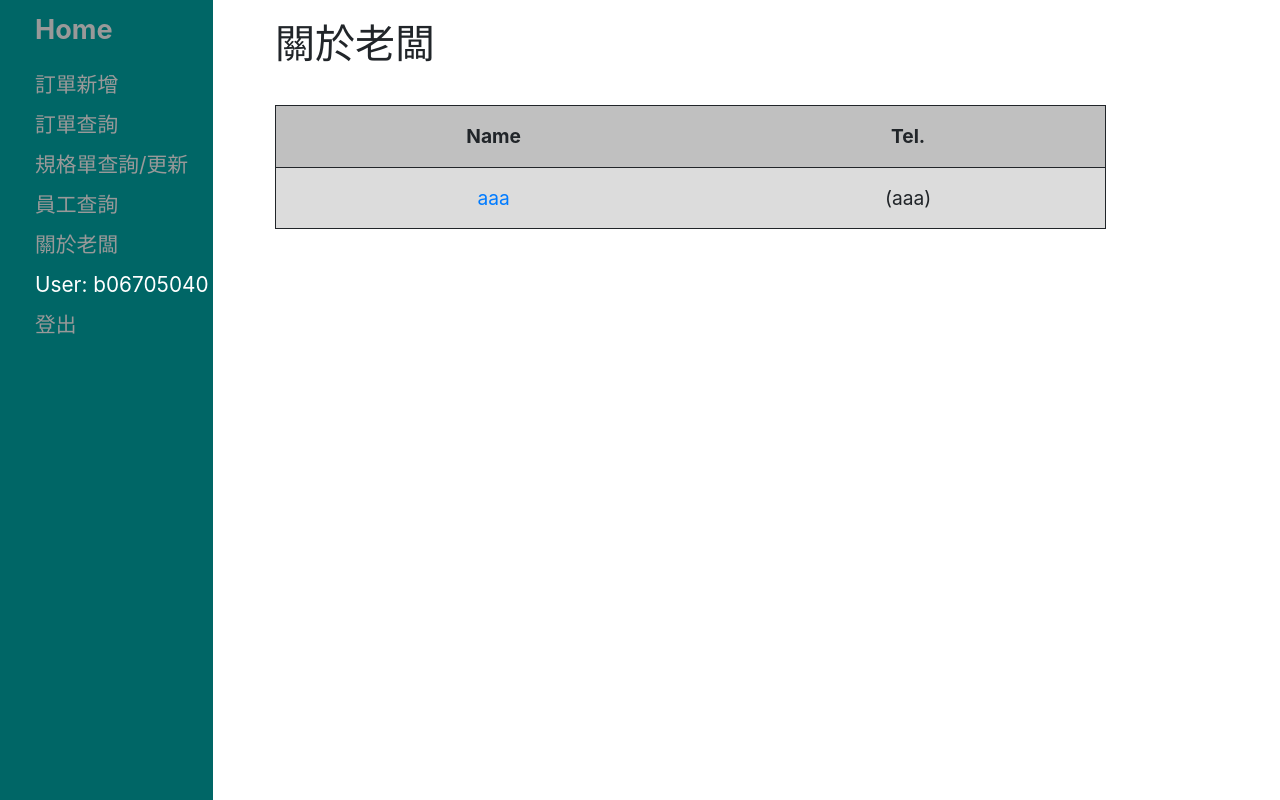
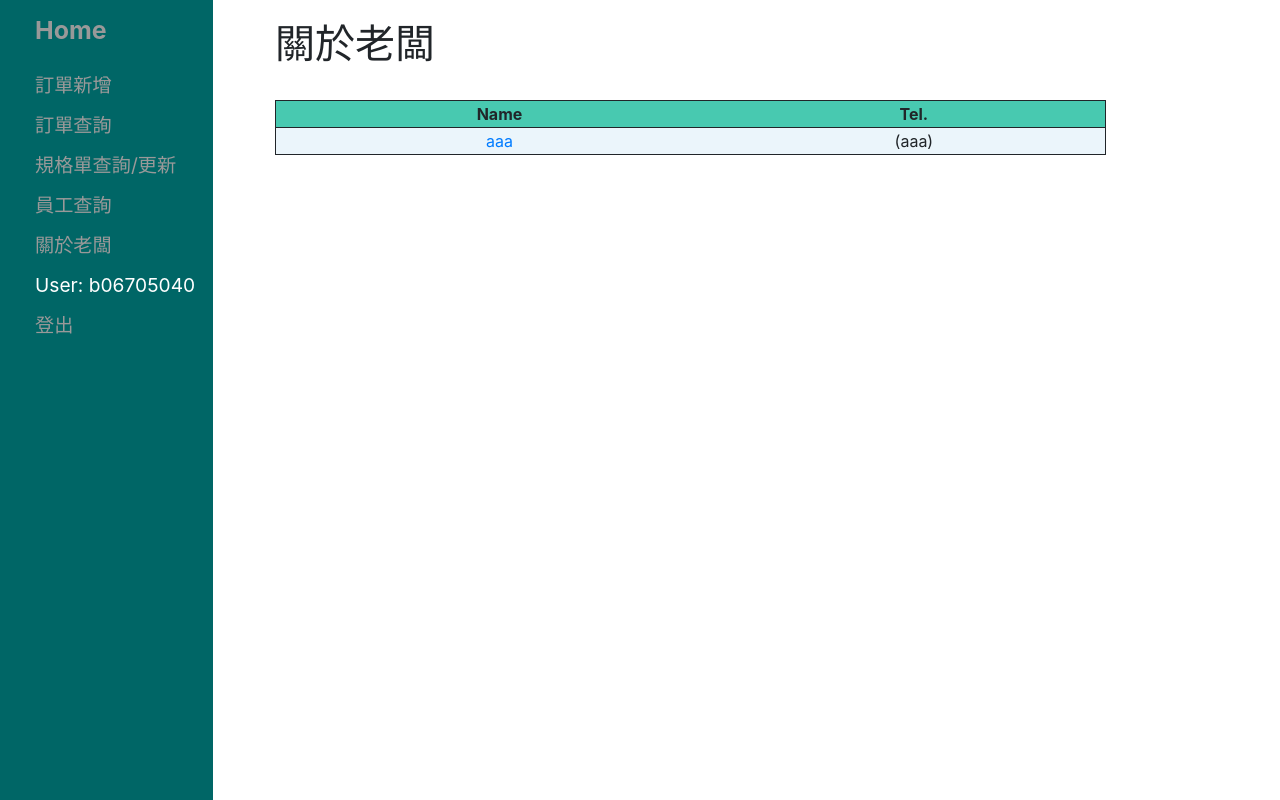
Before and after one commit to St-Ren/Order-Management-System_SAD-G10, a Django app: page /onlineOrderSystem/boss/ in a window 1280 px wide. Run offline with Django 3.2, Linux system fonts and the light colour scheme; a user stored in the database is signed in; data comes from the database, SQL or seed files in the repository; some libraries are stand-ins or nearby versions.

Commit message:
update style.css

```diff
--- a/SADFinal/onlineOrderSystem/static/css/styles.css
+++ b/SADFinal/onlineOrderSystem/static/css/styles.css
@@ -17,7 +17,7 @@
     margin-left: -250px;
     overflow-y: auto;
 	color: white;
-	font-size:1.3em;
+	font-size:1.2em;
     background: #006666;
     -webkit-transition: all 0.5s ease;
     -moz-transition: all 0.5s ease;
@@ -30,7 +30,7 @@
     width: 100%;
     position: absolute;
     padding: 15px;
-	font-size:1.2em;
+	font-size:1em;
 }
 
 
@@ -62,8 +62,7 @@
     background: rgba(255,255,255,0.2);
 }
 
-.sidebar-nav li a:active,
-.sidebar-nav li a:focus {
+.sidebar-nav li a:active, .sidebar-nav li a:focus {
     text-decoration: none;
 }
 
@@ -81,6 +80,7 @@
     color: #fff;
     background: none;
 }
+
 
 @media(min-width:768px) {
     #wrapper {
@@ -145,24 +145,27 @@ ul {
 /* Table Styles */
 table{
 	width:100%;
+    cursor: pointer;
 	border: 1px solid ;
 	text-align: center;
 }
 
 table tbody tr {
-	width:100%;
+
 	border: 1px solid ;
-	background-color:#DCDCDC;
+	background-color:#EBF5FB;
 }
 
 table thead tr {
-	width:100%;
 	border: 1px solid ;
-	background-color:#C0C0C0;
+	background-color:#48C9B0;
 }
+
+tr:nth-child(even){
+	background-color:#E8F8F5;
+}
+
 th, td {
   text-align: center;
-  padding: 16px;
-
 }
 </style>
```
